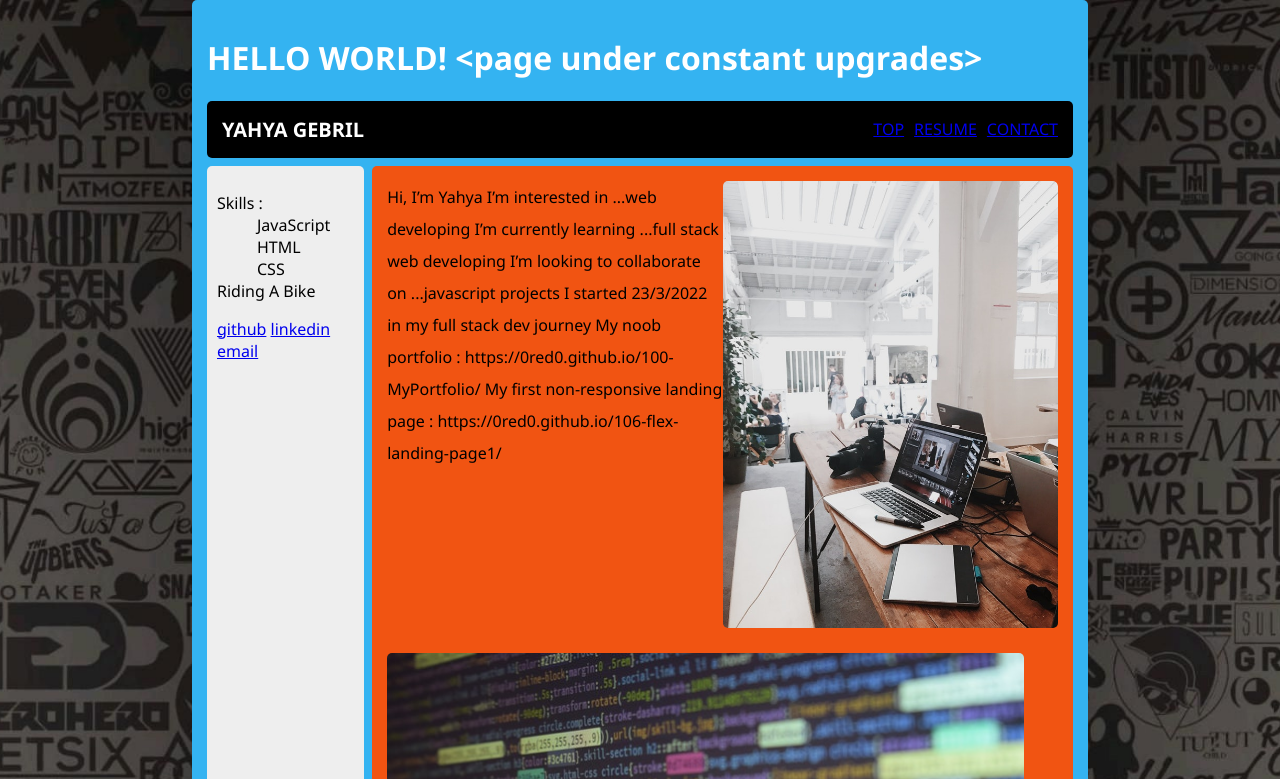
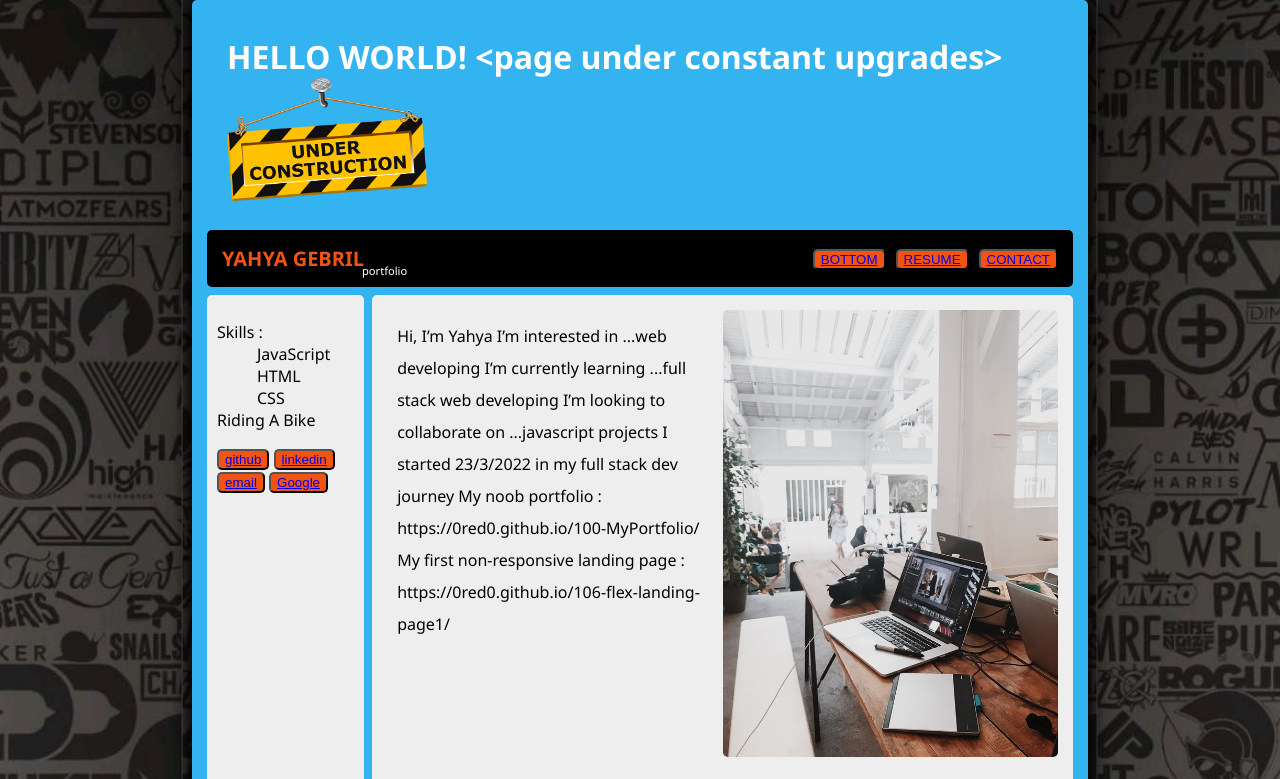
Before and after one commit to 0red0/100-MyPortfolio, a plain HTML site: page index.html in a window 1280 px wide. Shown: the top 779 px of the page. Drawn offline with Linux system fonts and the light colour scheme.

Commit message:
add buttons, change background colors

```diff
--- a/index.html
+++ b/index.html
@@ -9,13 +9,19 @@
   </head>
   <body>
     <div class="back-image">
-      <h1>HELLO WORLD! &lt;page under constant upgrades&gt;</h1>
+      <h1>HELLO WORLD! &lt;page under constant upgrades&gt;
+
+        <img src="./images/pngegg.png" id="png1" alt="Under construction">
+      </h1>
       <nav>
-        <div class="logo">YAHYA GEBRIL</div>
+        <div class="logo">YAHYA GEBRIL </div>
+        <small>
+        <sub>portfolio</sub>
+        </small>
         <UL>
-          <li><a href="###">TOP</a></li>
-          <li><a href="###">RESUME</a></li>
-          <li><a href="###">CONTACT</a></li>
+          <li><button><a href="#footer">BOTTOM</a></button></li>
+          <li><button><a href="###">RESUME</a></button></li>
+          <li><button><a href="###">CONTACT</a></button></li>
         </UL>
       </nav>
 
@@ -29,9 +35,22 @@
           </dt>
           <dt>Riding A Bike</dt>
         </dl>
-        <a href="github.com">github</a>
-        <a href="linkedin.com">linkedin</a>
-        <a href="email">email</a>
+        <button>
+          <a href="https://github.com" target="_blank">github</a>
+
+        </button>
+          <button>
+            <a href="https://linkedin.com" target="_blank">linkedin</a>
+
+          </button>
+          <button>
+
+            <a href="email" target="_blank">email</a>
+          </button>
+          <button>
+
+            <a href="https://google.com" target="_blank">Google</a>
+          </button>
       </aside>
 
       <section>
@@ -53,10 +72,10 @@
 
           </div>
 
-          <figure><img src="/images/flo-dahm.jpg" alt="work place"></figure>
+          <figure><img src="./images/flo-dahm.jpg" alt="work place"></figure>
         </article>
         <article>
-          <figcaption><img src="/images/coding1.jpg" alt="codes on screen"></figcaption>
+          <figcaption><img src="./images/coding1.jpg" alt="codes on screen"></figcaption>
           <h2>Goals</h2>
           <p>
             <p>
@@ -80,7 +99,7 @@
         </article>
       </section>
       </main>
-      <footer>
+      <footer id="footer">
         <div class="copyright">Copyright 2022</div>
     <div class="design">Designed By 0red0</div>
       </footer>
--- a/style.css
+++ b/style.css
@@ -19,24 +19,40 @@ body {
   background-color: #34b3f1;
   max-width: 70%;
   padding: 15px;
+  box-shadow: -1px 0 20px 0 rgb(0, 0, 0), 1px 0 20px 0 rgb(0, 0, 0);
 }
 
 h1 {
+  margin: 0;
+  padding: 20px;
   color: #ffffff;
+  /* display: inline; */
+}
+#png1 {
+  padding: 0;
+  margin: 0;
+  width: 200px;
 }
 
 /* ----NAV AREA--- */
 
 nav {
+  color: #ffffff;
   background-color: #000000;
   margin-bottom: 8px;
   display: flex;
   align-items: center;
   justify-content: space-between;
+  position: relative;
+}
+sub {
+  position: absolute;
+  left: 155px;
+  bottom: 9px;
 }
 ul,
 .logo {
-  color: white;
+  color: #f15412;
   padding: 15px;
   list-style-type: none;
   margin: 0;
@@ -53,7 +69,9 @@ li {
   font-size: 20px;
   font-weight: bold;
 }
-
+button {
+  background-color: #f15412;
+}
 /* ---CONTENT AREA--- */
 /* ---CONTENT AREA--- */
 /* ---CONTENT AREA--- */
@@ -69,7 +87,7 @@ aside {
 }
 
 section {
-  background-color: #f15412;
+  background-color: #eee;
   padding: 15px;
   flex-basis: 90%;
 }
@@ -78,26 +96,25 @@ section {
   margin-bottom: 20px;
   max-height: 500px;
   display: flex;
-
   overflow: hidden;
 }
 
 .cap1 {
   width: 50%;
   line-height: 2;
+  padding: 10px;
 }
 
 figure {
   margin: 0;
   padding: 0;
   width: 50%;
-  /* min-height: 500px; */
 }
 figure img {
   max-width: 100%;
 }
 figcaption img {
-  width: 95%;
+  width: 100%;
 }
 
 /* ---FOOTER--- */
```
Also changed, not shown: images/pngegg.png (added).
